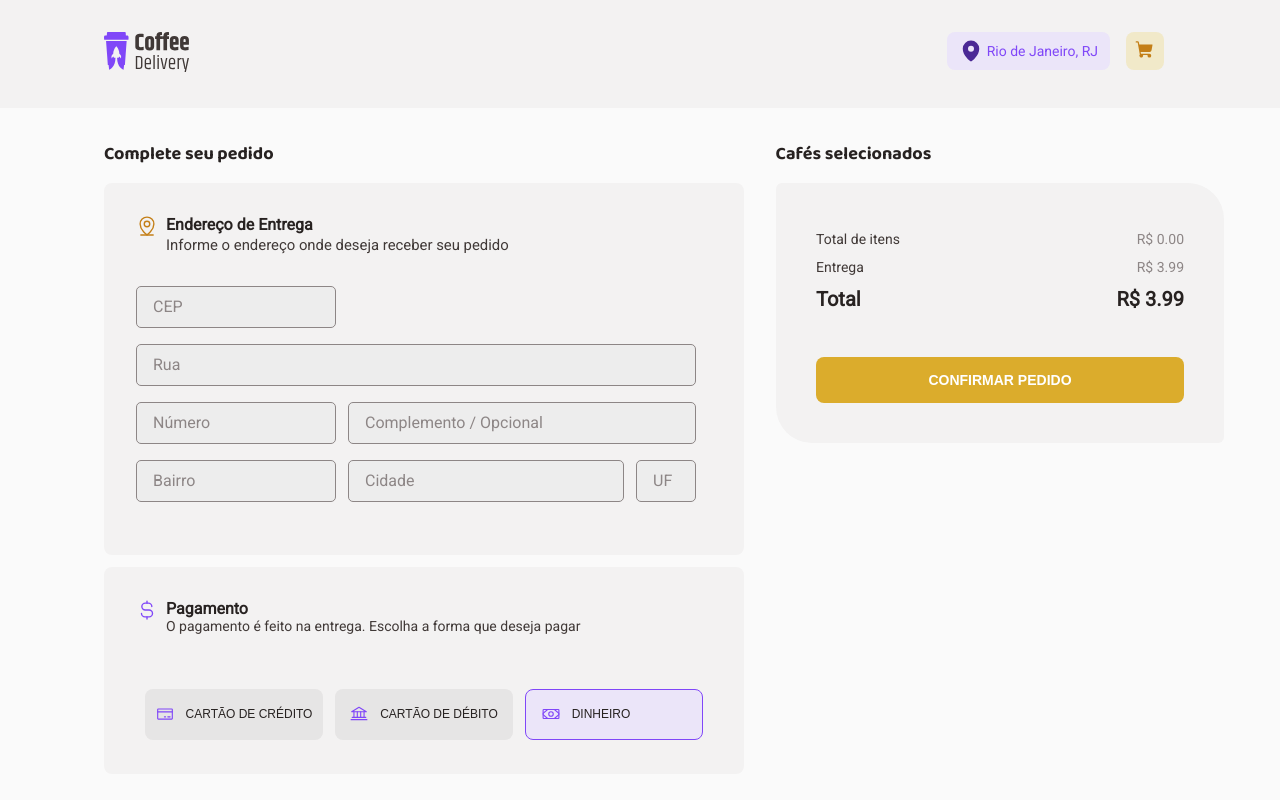
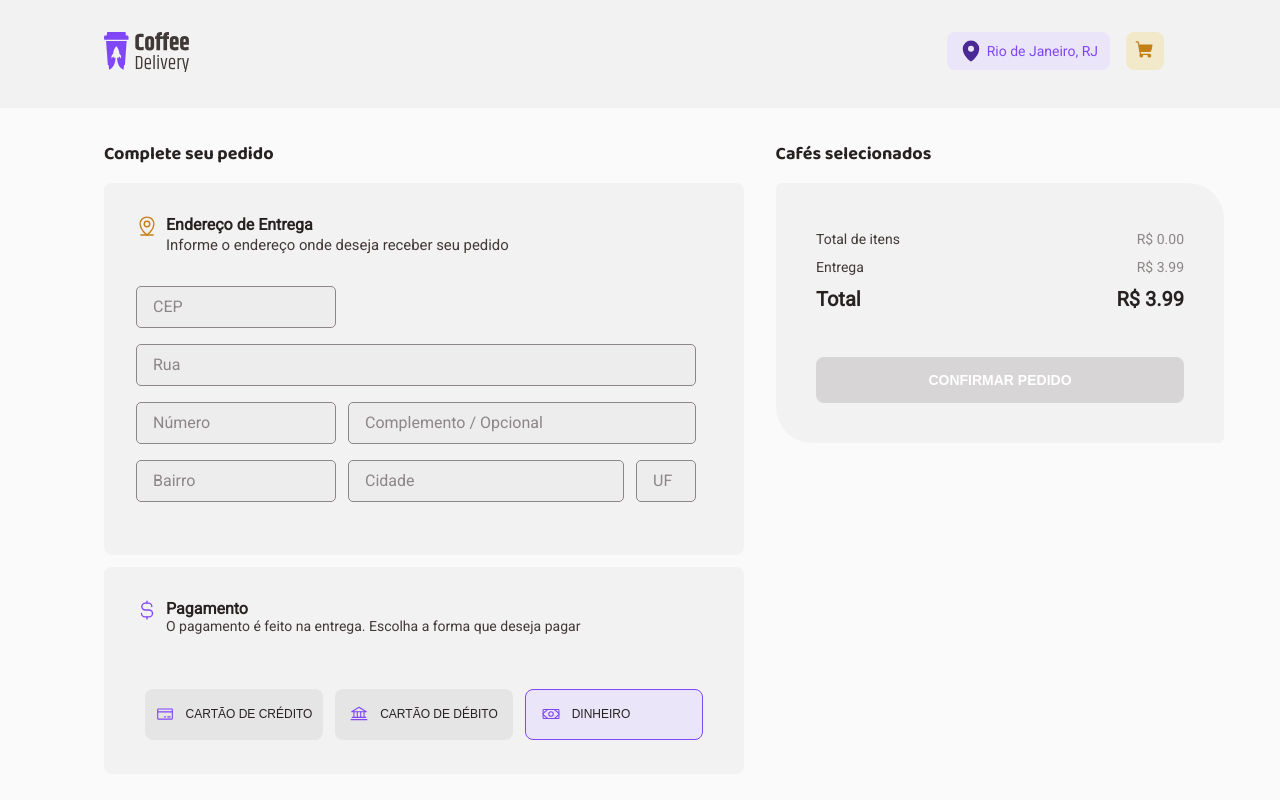
Before and after one commit to erickmarquesc/CoffeeDelivery, a React (Vite) app: page /checkout in a window 1280 px wide. Shown: the top 800 px of the page. Built offline with nearby package versions, Linux system fonts and the light colour scheme.

Commit message:
feat: :zap: add disabled status on button

```diff
--- a/src/pages/Checkout/components/ShoppingCart/index.tsx
+++ b/src/pages/Checkout/components/ShoppingCart/index.tsx
@@ -1,21 +1,27 @@
-import { Cart, CartSection, ConfirmationButton, TotalValue } from './styles'
-import { useEffect, useState } from 'react'
-import { CartCard } from '../CartCard'
-import { useCart } from '../../../../contexts/ShoppingCartContext'
+import { Cart, CartSection, ConfirmationButton, TotalValue } from './styles';
+import { useCart } from '../../../../contexts/ShoppingCartContext';
+import { useEffect, useState } from 'react';
+import { CartCard } from '../CartCard';
 
 export function ShoppingCart() {
-  const { shoppingCartItems } = useCart()
-  const deliveryFee = 3.99
-  const [subTotalPrice, setSubTotalPrice] = useState(0)
-  const [totalPrice, setTotalPrice] = useState(0)
+
+  const [subTotalPrice, setSubTotalPrice] = useState(0);
+  const [totalPrice, setTotalPrice] = useState(0);
+
+  const { shoppingCartItems } = useCart();
+  const cartCounter = shoppingCartItems.length;
+
+  const deliveryFee = 3.99;
 
   useEffect(() => {
     const subTotal = shoppingCartItems.reduce((total, item) => {
       return total + item.value * item.quantity
-    }, 0)
-    setSubTotalPrice(subTotal)
-    setTotalPrice(subTotal + deliveryFee)
-  }, [shoppingCartItems])
+    }, 0);
+
+    setSubTotalPrice(subTotal);
+    setTotalPrice(subTotal + deliveryFee);
+
+  }, [shoppingCartItems]);
 
   return (
     <CartSection>
@@ -46,10 +52,14 @@ export function ShoppingCart() {
           </div>
         </TotalValue>
 
-        <ConfirmationButton form="checkoutForm" type="submit">
+        <ConfirmationButton
+          type="submit"
+          form="checkoutForm"
+          disabled={cartCounter == 0}
+        >
           CONFIRMAR PEDIDO
         </ConfirmationButton>
       </Cart>
     </CartSection>
-  )
-}
+  );
+};
```
